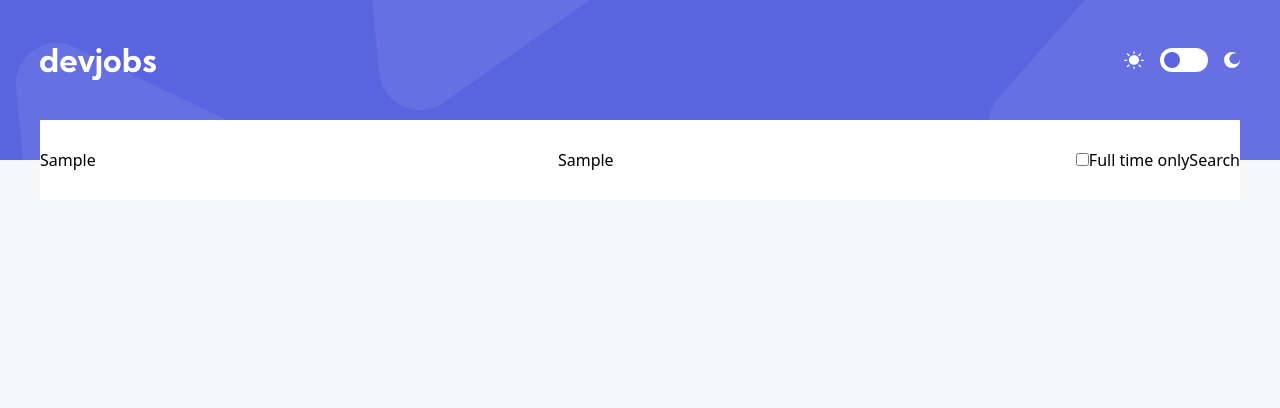
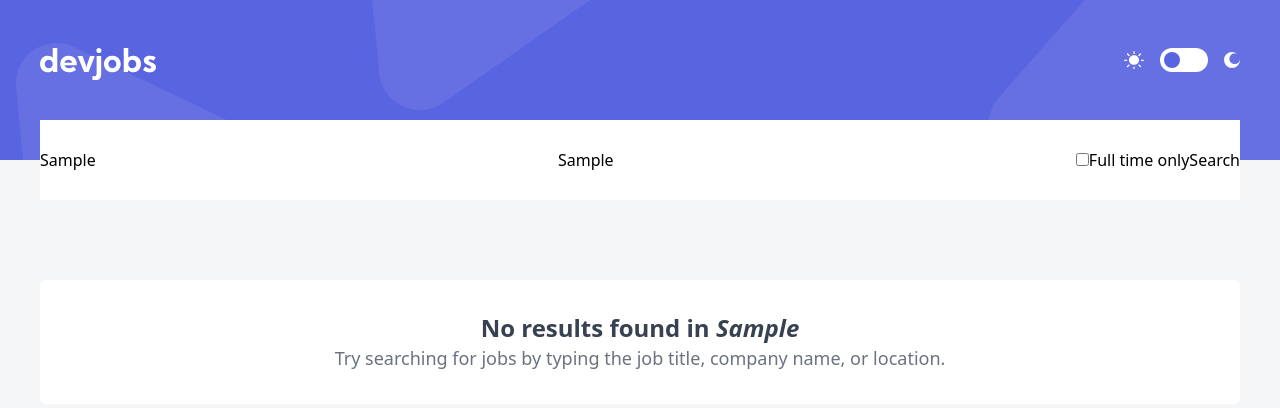
Before and after one commit to jodadevcol/learning-react, a React (Vite) app in the folder projects/devjobs-web/: page / in a window 1280 px wide. Both pictures are taken after typing "Sample", "Sample" into the empty fields and a click on the button "Search". Shown: the top 408 px of the page. Built offline with nearby package versions, Linux system fonts and the light colour scheme.

Commit message:
feat: Add JobGrid component for displaying job grid with results

```diff
--- /dev/null
+++ b/projects/devjobs-web/src/components/jobs/JobGrid.jsx
@@ -0,0 +1,82 @@
+import PropTypes from 'prop-types'
+import { useState } from 'react'
+import { jobs as DATA } from '../../mockup/dev-jobs.json'
+
+import { useFilters } from '../../hooks/useFilters'
+import JobCard from './JobCard'
+
+function JobGridNotResults({ param }) {
+  return (
+    <div className="dark:bg-primary-300 col-span-3 flex flex-col items-center justify-center rounded-md bg-white px-7 py-8">
+      <p className="dark:text-primary-100 text-2xl font-bold text-gray-700">
+        No results found in{' '}
+        <span className="font-bold">
+          <em>{param.searchByPropertys || param.searchByLocation}</em>
+        </span>
+      </p>
+      <p className="text-lg text-gray-500 dark:text-white">
+        Try searching for jobs by typing the job title, company name, or
+        location.
+      </p>
+    </div>
+  )
+}
+
+JobGridNotResults.propTypes = {
+  param: PropTypes.object.isRequired || PropTypes.string.isRequired,
+}
+
+function JobGridWithResult({ jobs = [] }) {
+  return (
+    <ul className="grid grid-cols-3 gap-x-8 gap-y-10">
+      {jobs?.map((job) => {
+        const {
+          id,
+          logo,
+          company,
+          postedAt,
+          contract,
+          position,
+          location,
+          logoBackground,
+        } = job
+
+        return (
+          <li key={id} className="relative pt-6">
+            <JobCard
+              logo={logo}
+              company={company}
+              postedAt={postedAt}
+              contract={contract}
+              position={position}
+              location={location}
+              logoBackground={logoBackground}
+            />
+          </li>
+        )
+      })}
+    </ul>
+  )
+}
+
+JobGridWithResult.propTypes = {
+  jobs: PropTypes.array.isRequired,
+}
+
+function JobGrid() {
+  const [jobs] = useState(DATA)
+  const { filters, updateJobsByFilters } = useFilters()
+  const filteredJobs = updateJobsByFilters(jobs)
+
+  return (
+    <>
+      {filteredJobs.length > 0 ? (
+        <JobGridWithResult jobs={filteredJobs} />
+      ) : (
+        <JobGridNotResults param={filters} />
+      )}
+    </>
+  )
+}
+
+export default JobGrid
--- a/projects/devjobs-web/src/components/jobs/Jobs.jsx
+++ b/projects/devjobs-web/src/components/jobs/Jobs.jsx
@@ -1,52 +1,17 @@
-import { useState } from 'react'
-import { jobs as DATA } from '../../mockup/dev-jobs.json'
-
-import { useFilters } from '../../hooks/useFilters'
-import JobCard from './JobCard'
 import JobFilter from './JobFilter'
+import JobGrid from './JobGrid'
 
 function Jobs() {
-  // const { jobs, getJobs } = useJobs()
-  const [jobs] = useState(DATA)
-  const { updateJobsByFilters } = useFilters()
-  const filteredJobs = updateJobsByFilters(jobs)
-
   return (
-    <section>
+    <section className="jobs-section">
       <article className="-translate-y-10 pb-20">
-        <header className="mb-20">
+        <header className="job-filter mb-20">
           <JobFilter />
         </header>
 
-        <ul className="grid grid-cols-3 gap-x-8 gap-y-10">
-          {filteredJobs &&
-            filteredJobs?.map((job) => {
-              const {
-                id,
-                logo,
-                company,
-                postedAt,
-                contract,
-                position,
-                location,
-                logoBackground,
-              } = job
-
-              return (
-                <li key={id} className="relative pt-6">
-                  <JobCard
-                    logo={logo}
-                    company={company}
-                    postedAt={postedAt}
-                    contract={contract}
-                    position={position}
-                    location={location}
-                    logoBackground={logoBackground}
-                  />
-                </li>
-              )
-            })}
-        </ul>
+        <div className="job-grid">
+          <JobGrid />
+        </div>
       </article>
     </section>
   )
```
Also changed, not shown: projects/devjobs-web/public/assets/icons/check.svg (added).
